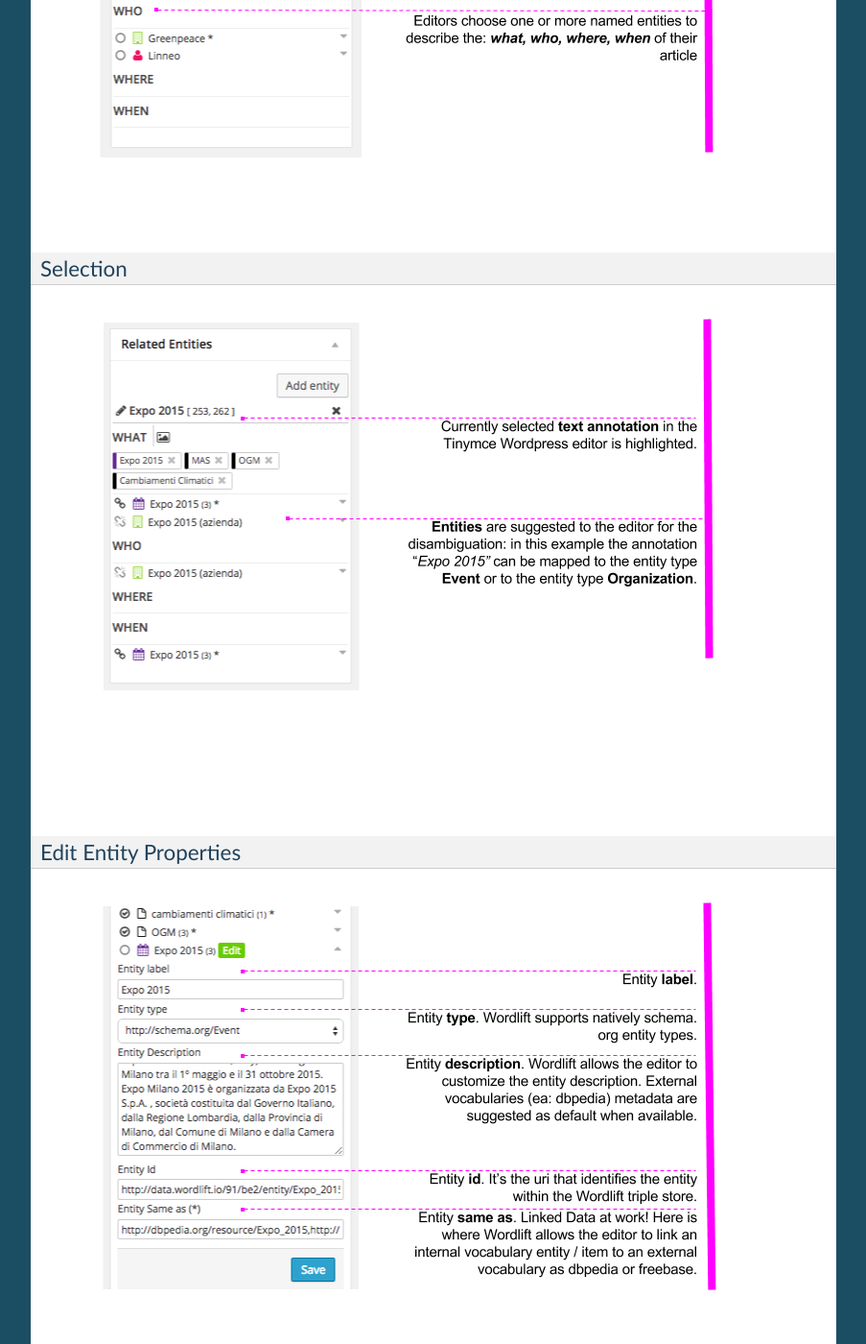
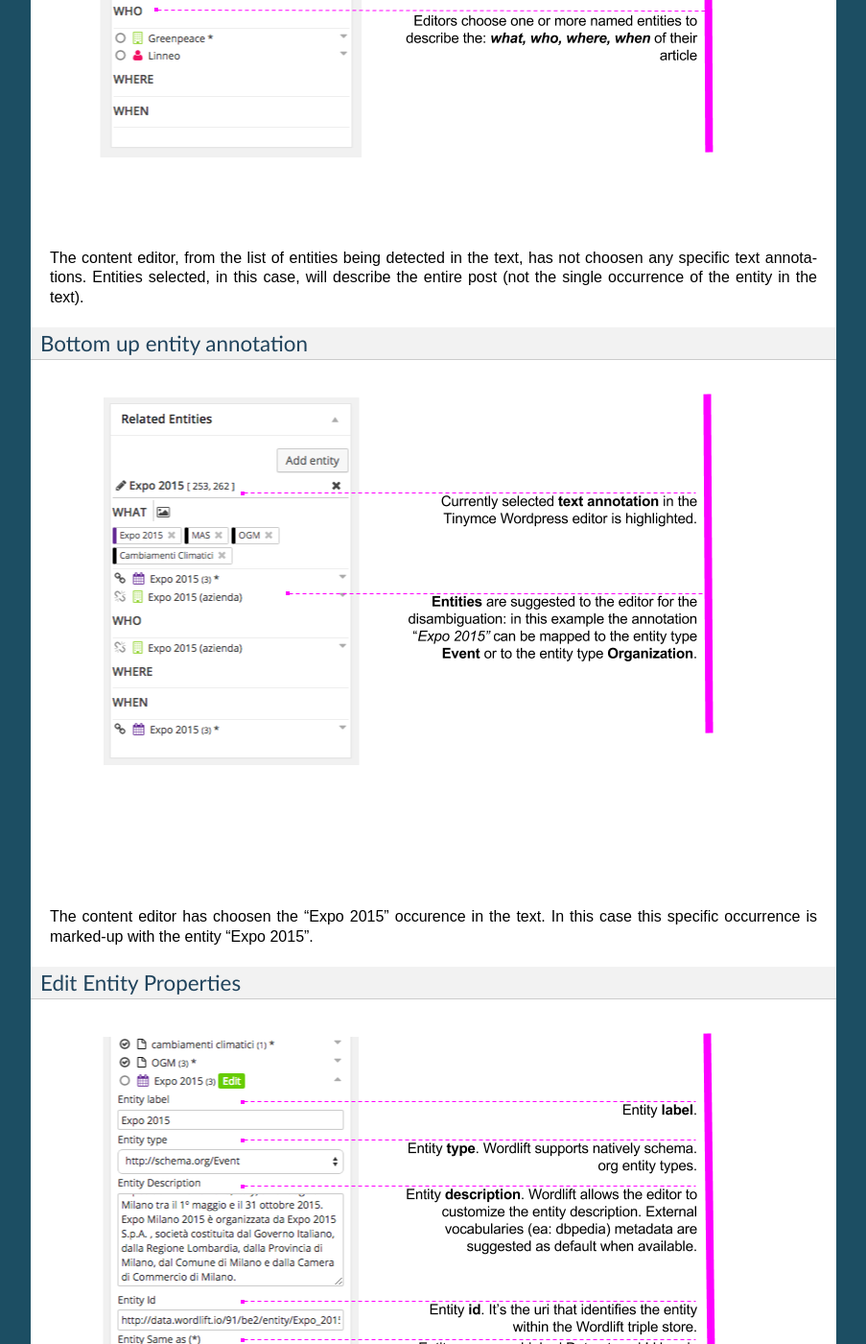
Before and after one commit to insideout10/wordlift-docs, a Sphinx documentation site: the page built from docs/key-concepts.rst, in a window 1280 px wide and 1400 px high, scrolled down 2717 px. Shown: the whole window at 96% size, without its empty margins (198-1101 px from the left). Built offline with Sphinx 7.4.7, drawn with Linux system fonts in a browser that asks for light colours; some of the changed text lies outside the part shown.

Commit message:
update WordLift Edit Post Widget

```diff
--- a/docs/key-concepts.rst
+++ b/docs/key-concepts.rst
@@ -89,18 +89,27 @@
 Contents editors using WordLift can identify the basic '*who*, *what*, *when* and *where*' of an
 article and structure information around it by creating new entities in the `custom vocabulary <key-concepts.html#vocabulary>`_. These annotations are added to the posts using the **WordLift Edit Post Widget**.
 
-Analysis
+Top down post annotation
 --------------
 .. image:: /images/wordlift-edit-post-widget-01.png
-Selection
+The content editor, from the list of entities being detected in the text, has not choosen any specific text annotations.
+Entities selected, in this case, will describe the entire post (not the single occurrence of the entity in the text).
+
+Bottom up entity annotation
 --------------
 .. image:: /images/wordlift-edit-post-widget-02.png
+The content editor has choosen the “Expo 2015” occurence in the text. In this case this specific occurrence is marked-up with the entity "Expo 2015".
+
 Edit Entity Properties
 --------------
 .. image:: /images/wordlift-edit-post-widget-03.png
+The content editor is editing the main properties for the entity "Expo 2015" while composing the post.
+The complete list of properties can be edited from the :doc:`edit-entity` page.
+
 Image Suggestor
 --------------
 .. image:: /images/wordlift-edit-post-widget-04.png
+Images for each entity can be dragged and dropped in the visual editor.
 
 WordLift key
 _____________
```
